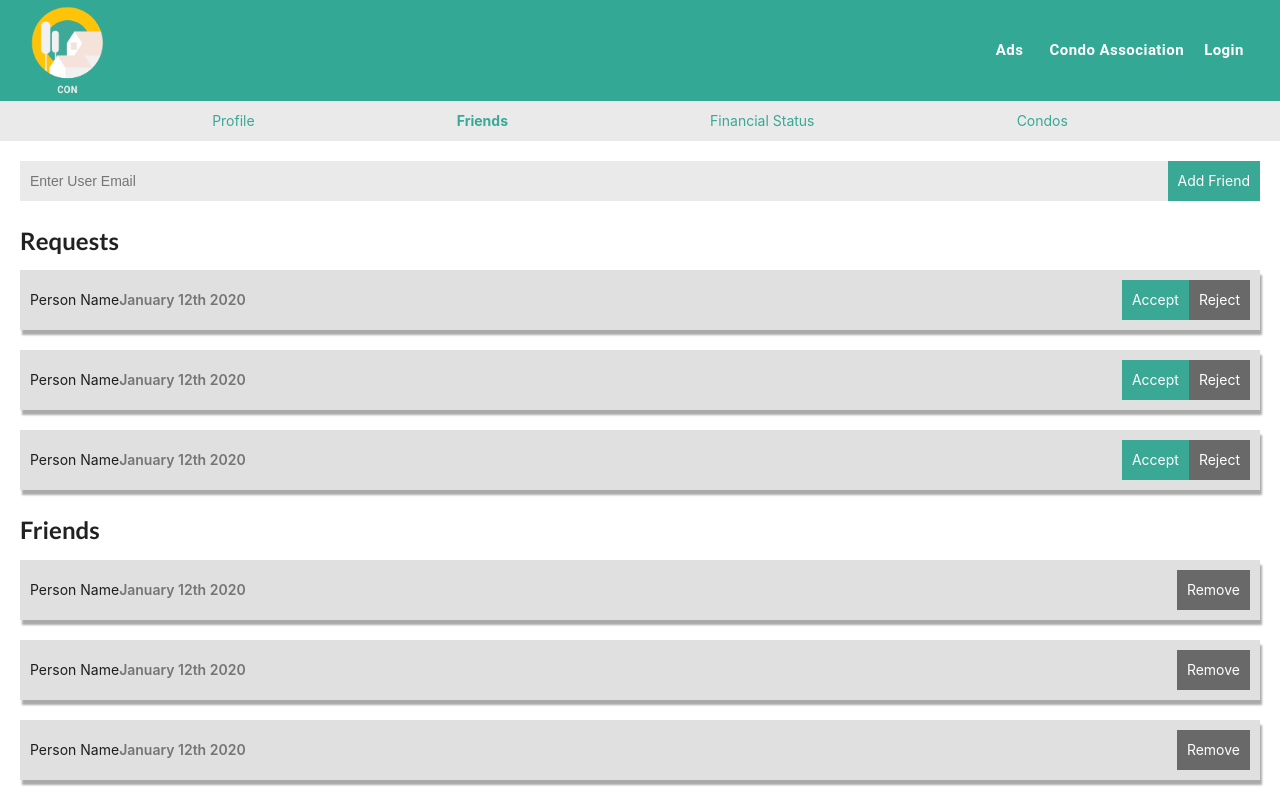
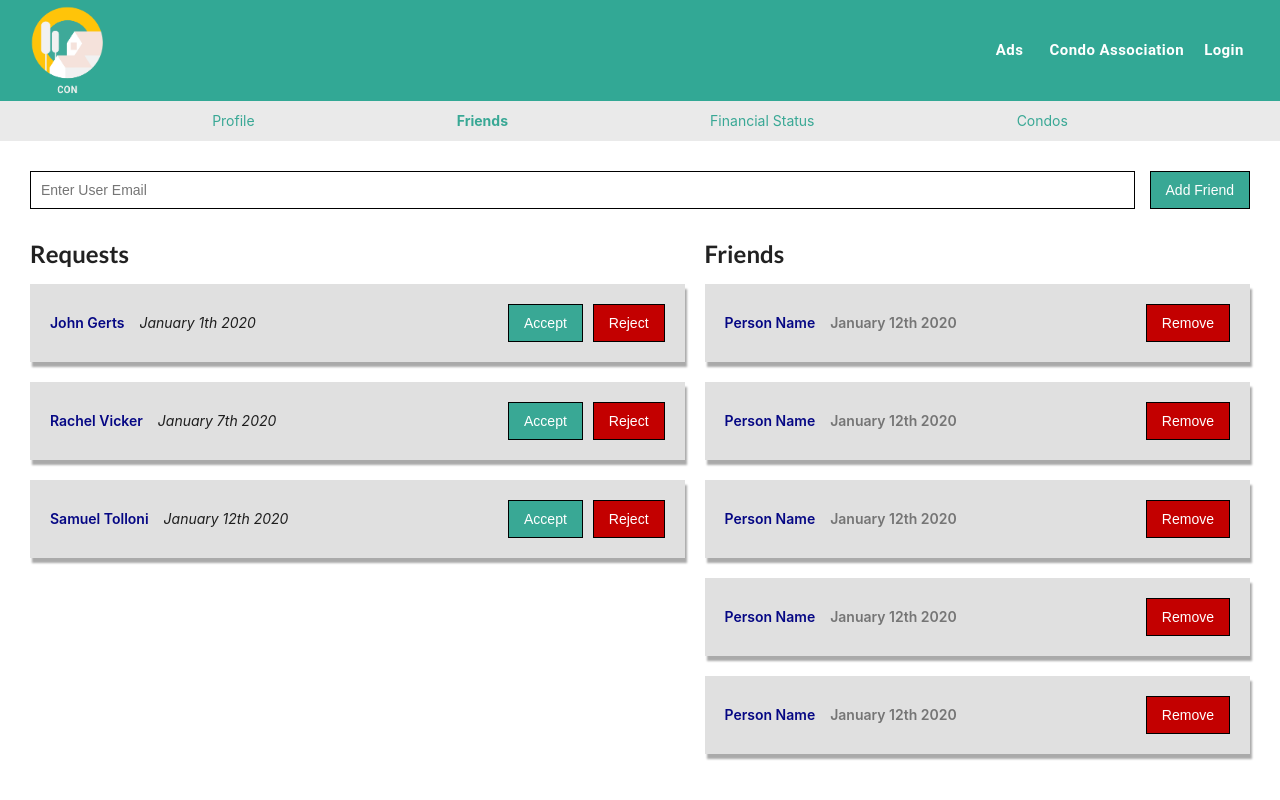
Before and after one commit to COMP353-Project/CON, a React (Create React App) app: page /my-account/friends in a window 1280 px wide. Shown: the top 800 px of the page. Built offline with nearby package versions, Linux system fonts and the light colour scheme.

Commit message:
Adds sending friend requests feature, revamps friends page

```diff
--- a/src/Components/Global/Box.js
+++ b/src/Components/Global/Box.js
@@ -1,8 +1,8 @@
 import React from 'react';
 
-const Box = ({ children, style }) => {
+const Box = ({ children }) => {
   return (
-    <div className="card" style={style}>
+    <div className="card">
       {children}
     </div>
   );
--- a/src/Components/MyAccount/components/Button.js
+++ b/src/Components/MyAccount/components/Button.js
@@ -1,11 +1,11 @@
 import '../css/Button.css';
 import React from 'react';
 
-const Button = ({ title, color, style }) => {
+const Button = ({ title, className }) => {
   return (
-    <div className="button" style={{ backgroundColor: color, ...style }}>
+    <button className={className}>
       {title}
-    </div>
+    </button>
   );
 };
 
--- a/src/Components/MyAccount/components/FriendCard.js
+++ b/src/Components/MyAccount/components/FriendCard.js
@@ -4,13 +4,13 @@ import Button from './Button';
 
 const FriendCard = ({ friendName, date }) => {
   return (
-    <Box style={{ padding: '10px' }}>
-      <div style={{ display: 'flex', flexDirection: 'row', justifyContent: 'space-between', alignItems: 'center' }}>
-        <div style={{ display: 'flex', flexDirection: 'row' }}>
-          <div>{friendName}</div>
+    <Box>
+      <div className="card-info">
+        <div className="friend-info">
+          <div className="friend-name">{friendName}</div>
           <div className="date">{date}</div>
         </div>
-        <Button title="Remove" color="#696969" />
+        <Button title="Remove" className="post-btn del" />
       </div>
     </Box>
   );
--- a/src/Components/MyAccount/components/FriendRequestCard.js
+++ b/src/Components/MyAccount/components/FriendRequestCard.js
@@ -2,17 +2,17 @@ import React from 'react';
 import Box from '../../Global/Box';
 import Button from './Button';
 
-const FriendRequestCard = ({ from, date }) => {
+const FriendRequestCard = ({ requesterName, date }) => {
   return (
-    <Box style={{ padding: '10px' }}>
-      <div style={{ display: 'flex', flexDirection: 'row', justifyContent: 'space-between', alignItems: 'center' }}>
-        <div style={{ display: 'flex', flexDirection: 'row' }}>
-          <div>{from}</div>
-          <div className="date">{date}</div>
+    <Box>
+      <div className="card-info">
+        <div className="friend-info">
+          <div className="friend-name">{requesterName}</div>
+          <div className="card-date">{date}</div>
         </div>
-        <div style={{ display: 'flex', flexDirection: 'row' }}>
-          <Button title="Accept" />
-          <Button title="Reject" color="#696969" />
+        <div className="friend-actions">
+          <Button title="Accept" className="post-btn" />
+          <Button title="Reject" className="post-btn del" />
         </div>
       </div>
     </Box>
--- /dev/null
+++ b/src/Components/MyAccount/css/Friends.css
@@ -0,0 +1,42 @@
+.friend-add {
+  display: flex;
+}
+
+.friend-manage {
+  display: grid;
+  grid-template-columns: 1.2fr 1fr;
+  grid-column-gap: 20px;
+  margin-top: 30px;
+}
+
+@media screen and (max-width: 1200px) {
+  .friend-manage {
+    grid-template-columns: 1fr;
+  }
+}
+
+.friend-add .friend-field {
+  width: 100%;
+  border: 1px solid;
+  padding: 0 10px;
+  margin-right: 15px;
+}
+
+.friend-info {
+  display: flex;
+  margin-right: auto;
+}
+
+.friend-info .friend-name {
+  color: rgb(5, 7, 132);
+  font-weight: 600;
+  margin-right: 15px;
+}
+
+.friend-actions {
+  display: flex;
+}
+
+.friend-actions .post-btn.del{
+  margin-left: 10px;
+}
--- a/src/Components/MyAccount/pages/Friends.js
+++ b/src/Components/MyAccount/pages/Friends.js
@@ -1,12 +1,14 @@
 import React, { Fragment } from 'react';
-import Button from '../components/Button';
+import Spinner from '../../Global/Spinner'
 import FriendRequestCard from '../components/FriendRequestCard';
 import FriendCard from '../components/FriendCard';
+import '../css/Friends.css'
+import { Context as AccountContext } from '../../../context/AccountContext';
 
 const friendRequests = [
-  { id: 0, from: 'Person Name', date: 'January 12th 2020' },
-  { id: 1, from: 'Person Name', date: 'January 12th 2020' },
-  { id: 2, from: 'Person Name', date: 'January 12th 2020' },
+  { id: 0, requesterName: 'John Gerts', date: 'January 1th 2020' },
+  { id: 1, requesterName: 'Rachel Vicker', date: 'January 7th 2020' },
+  { id: 2, requesterName: 'Samuel Tolloni', date: 'January 12th 2020' },
 ];
 
 const friends = [
@@ -18,13 +20,29 @@ const friends = [
 ];
 
 const Friends = () => {
+  const [email, setEmail] = React.useState("");
+  const { sendFriendReq, state:{ error, success, isLoading } } = React.useContext(AccountContext);
+
+  const handleFriendReq = async (e) => {
+    e.preventDefault();
+
+    sendFriendReq({
+      senderID: localStorage.getItem('userid'),
+      receiverEmail: email
+    });
+
+    // Reset form values
+    setEmail('');
+  }
+
+
   const renderFriendRequests = () => {
-    return friendRequests.map(({ id, from, date }) => {
+    return friendRequests.map(({ id, requesterName, date }) => {
       return (
         <Fragment key={id}>
           <FriendRequestCard
             id={id}
-            from={from}
+            requesterName={requesterName}
             date={date}
           />
         </Fragment>
@@ -48,16 +66,28 @@ const Friends = () => {
 
   return (
     <div>
-      <div className="field" style={{ display: 'flex', flexDirection: 'row' }}>
-        <input type="text" placeholder="Enter User Email" style={{
-          flex: 1, border: 'none', backgroundColor: '#EAEAEA', paddingLeft: '10px', paddingRight: '10px'
-        }} />
-        <Button title="Add Friend" />
+      <form className="friend-add" onSubmit={handleFriendReq}>
+        <input type="text"
+          id="send-friend-req"
+          class="friend-field"
+          placeholder="Enter User Email"
+          onChange={e => setEmail(e.target.value)}
+        />
+        {isLoading ? <Spinner/> : <input type="submit" value="Add Friend" className="post-btn"/>}
+      </form>
+      {error === "sendFriendReq" && <p className="is-error primary">Error sending request</p>}
+      {success === "sendFriendReq" && <p className="is-success">Friend request sent</p>}
+      <div className="friend-manage">
+        <div>
+          <h2>Requests</h2>
+          {renderFriendRequests()}
+        </div>
+        <div>
+          <h2>Friends</h2>
+          {renderFriends()}
+        </div>
       </div>
-      <h2>Requests</h2>
-      {renderFriendRequests()}
-      <h2>Friends</h2>
-      {renderFriends()}
+
     </div>
   );
 };
--- a/src/Components/MyAccount/pages/MyAccountNav.js
+++ b/src/Components/MyAccount/pages/MyAccountNav.js
@@ -7,7 +7,7 @@ import CondoNav from './CondoNav';
 
 const MyAccountNav = () => {
   return (
-    <div style={{ padding: '20px' }}>
+    <div className="page-container">
       <Switch>
         <Route path="/my-account/friends" component={Friends} />
         <Route path="/my-account/financial-status" component={FinancialStatus} />
--- a/src/context/AccountContext.js
+++ b/src/context/AccountContext.js
@@ -7,6 +7,8 @@ const reducer = (state, action) => {
     case 'stop_loading': return { ...state, isLoading: false };
     case 'set_error': return { ...state, error: action.payload };
     case 'reset_error': return { ...state, error: '' };
+    case 'set_success': return { ...state, success: action.payload };
+    case 'reset_success': return { ...state, success: '' };
     case 'fetch_posts': return { ...state, posts: action.payload };
     case 'fetch_friends': return { ...state, requests: action.payload };
     case 'fetch_payments': return { ...state, payments: action.payload };
@@ -69,17 +71,28 @@ const handleRequest = dispatch => async ({ requestSenderId, accept }) => {
 
 // Add Friend
 
-const addFriend = dispatch => async ({ userEmail }) => {
+const sendFriendReq = dispatch => async ({ senderID, receiverEmail }) => {
+  const REQUEST_ENDPOINT = 'http://localhost:8080/con/api/account/friends/sendRequest.php';
   dispatch({ type: 'reset_error' });
+  dispatch({ type: 'reset_success' });
   dispatch({ type: 'start_loading' });
 
   try {
-    await axios.post('', { userEmail }); // POST friend_request URL
-
+    const response = await axios({
+      method: 'post',
+      url: REQUEST_ENDPOINT,
+      headers: {
+        'content-type': 'application/json'
+      },
+      data: { senderID, receiverEmail }
+    });
     dispatch({ type: 'stop_loading' });
-  } catch (e) {
+    dispatch({ type: 'set_success', payload: 'sendFriendReq' });
+    return response;
+  }
+  catch (e) {
     dispatch({ type: 'stop_loading' });
-    dispatch({ type: 'set_error', payload: e.message });
+    dispatch({ type: 'set_error', payload: 'sendFriendReq' });
   }
 };
 
@@ -170,6 +183,6 @@ const fetchCondo = dispatch => async ({ condoId }) => {
 
 export const { Context, Provider } = createDataContext(
   reducer,
-  { fetchPosts, fetchFriends, handleRequest, addFriend, deleteFriend, fetchPayments, payPayment, fetchCondos, fetchCondo },
-  { posts: [], friends: [], payments: [], condos: [], parkingSpots: [], storageRooms: [], isLoading: false, error: '' }
+  { fetchPosts, fetchFriends, handleRequest, sendFriendReq, deleteFriend, fetchPayments, payPayment, fetchCondos, fetchCondo },
+  { posts: [], friends: [], payments: [], condos: [], parkingSpots: [], storageRooms: [], isLoading: false, error: '', error:'' }
 );
--- a/src/css/GlobalStyles.css
+++ b/src/css/GlobalStyles.css
@@ -36,6 +36,7 @@
   color: white;
   cursor: pointer;
   max-width: 150px;
+  min-width: max-content;
 }
 
 .post-btn.del {
```
Also changed, not shown: 1 other file (tests, documents, lock files or other folders).
